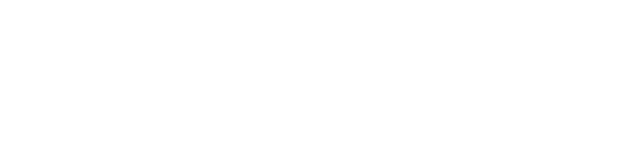
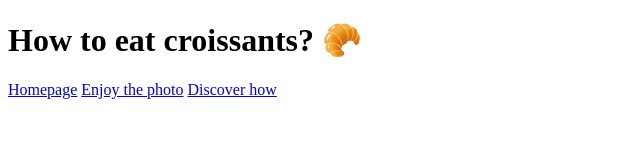
Before and after one commit to LanaStadnyk/Croissant, a plain HTML site: page index.html in a window 1280 px wide. Shown: the whole page, without its empty margins (0-640 px from the left). Drawn offline with Linux system fonts and the light colour scheme.

Commit message:
Completed index.html

```diff
--- a/index.html
+++ b/index.html
@@ -5,9 +5,14 @@
     <meta http-equiv="X-UA-Compatible" content="IE=edge">
     <meta name="viewport" content="width=device-width, initial-scale=1.0">
     <link rel="stylesheet" href="src/style.css">
-    <title>Mmm... Croissant</title>
+    <title>Mmm... Croissants</title>
 </head>
 <body>
-
+    <h1>How to eat croissants? 🥐</h1>
+    <div class="nav">
+        <a href="/index.html">Homepage</a>
+        <a href="/photo.html">Enjoy the photo</a>
+        <a href="/how-to-eat.html">Discover how</a>
+    </div>
 </body>
 </html>
```
Also changed, not shown: photo.html (+1 -1 lines), how-to-eat.html (renamed from contact.html).
